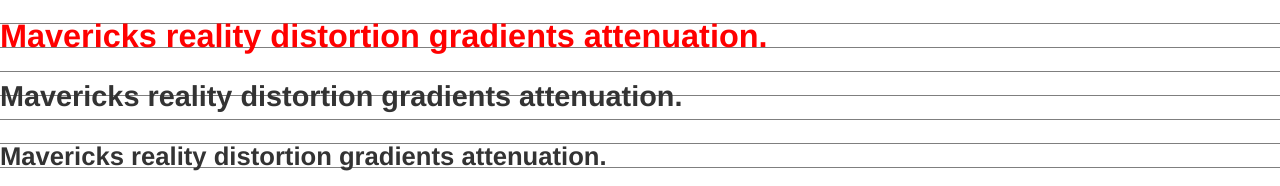
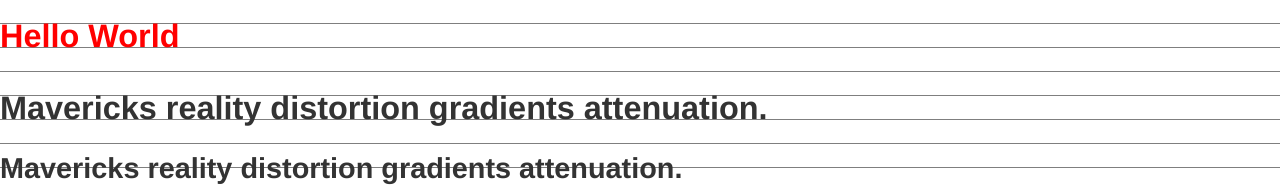
Before and after one commit to izelnakri/old-izelnakri.com, a website: page views/index.html in a window 1280 px wide. Shown: the top 186 px of the page. Drawn offline with Linux system fonts and the light colour scheme; files that its build step writes are made by us from their sources; files whose address does not match are found by name.

Commit message:
first try to heroku

```diff
--- a/dev/sass/main.sass
+++ b/dev/sass/main.sass
@@ -2,10 +2,9 @@
 
 body
   +debug-vertical-alignment
-
-h1
-  color: red
-
 div
   display: inline-block
   max-width: space(6)
+
+[color~=red]
+  color: red
--- a/gulpfile.js
+++ b/gulpfile.js
@@ -31,7 +31,7 @@
     cacheLocation: "build/source/.sass-cache"
     }).on("error", function(err) { console.log(err) })
   .pipe(prefix())
-  // .pipe(minifyCSS())
+  .pipe(minifyCSS())
   .pipe(concat('production.min.css'))
   .pipe(gulp.dest('build/css'))
   cb()
--- a/package.json
+++ b/package.json
@@ -10,8 +10,10 @@
   "author": "Izel Nakri",
   "license": "ISC",
   "dependencies": {
+    "compression": "^1.4.1",
     "express": "^4.12.2",
     "gulp": "^3.8.11",
-    "gulp-concat": "^2.5.2"
+    "gulp-concat": "^2.5.2",
+    "morgan": "^1.5.1"
   }
 }
--- a/views/index.html
+++ b/views/index.html
@@ -39,7 +39,10 @@
         <p class="browsehappy">You are using an <strong>outdated</strong> browser. Please <a href="http://browsehappy.com/">upgrade your browser</a> to improve your experience.</p>
     <![endif]-->
 
-    <izels-tag>
+    <izels-tag color="red">
+    <div>
+      <h1>Hello World</h1>
+    </div>
     </izels-tag>
 
     <header>
```
Also changed, not shown: app.coffee (+8 -1 lines), build/css/production.min.css, build/js/components.js, build/js/require.js, build/source/izels-tag.js (deleted), 1 other file.
